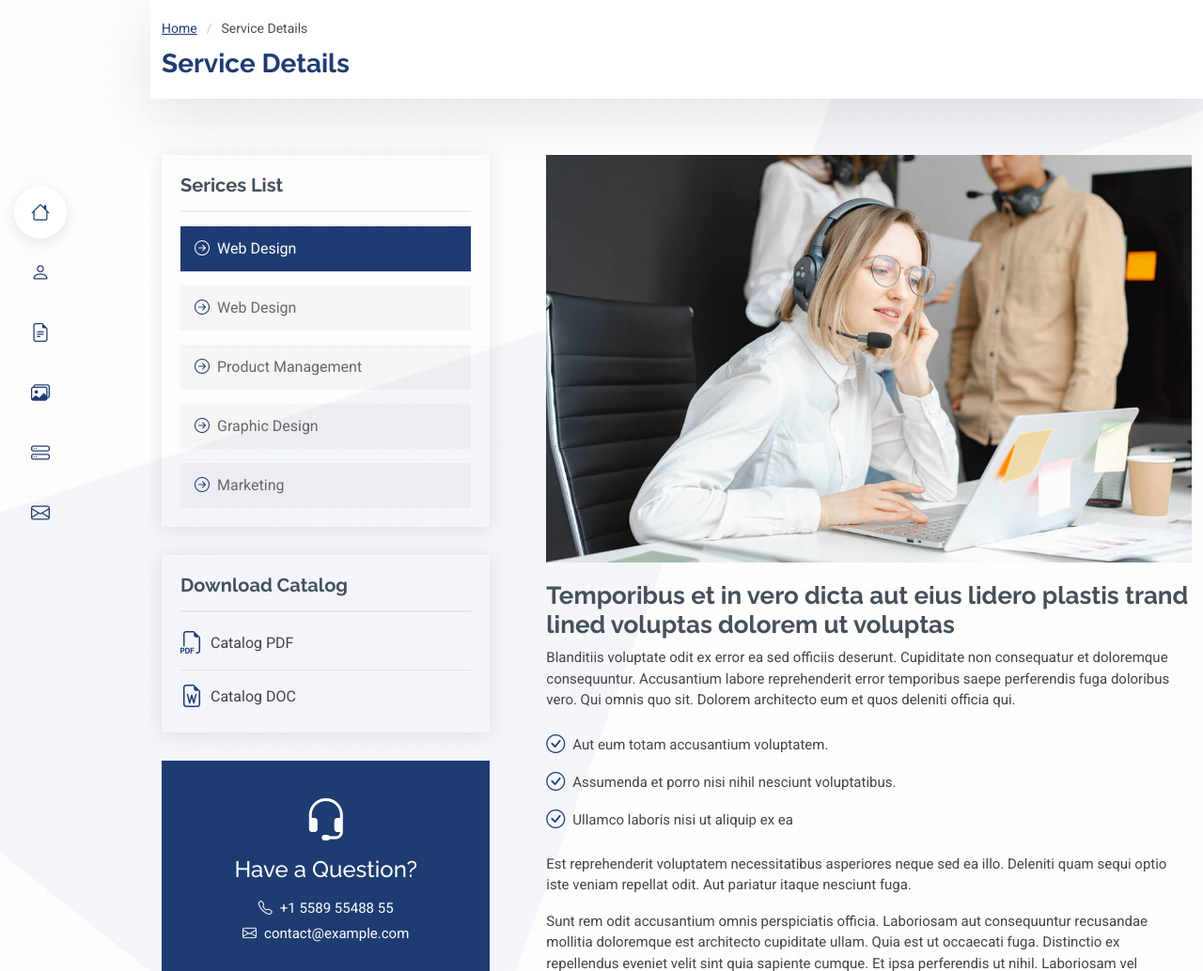
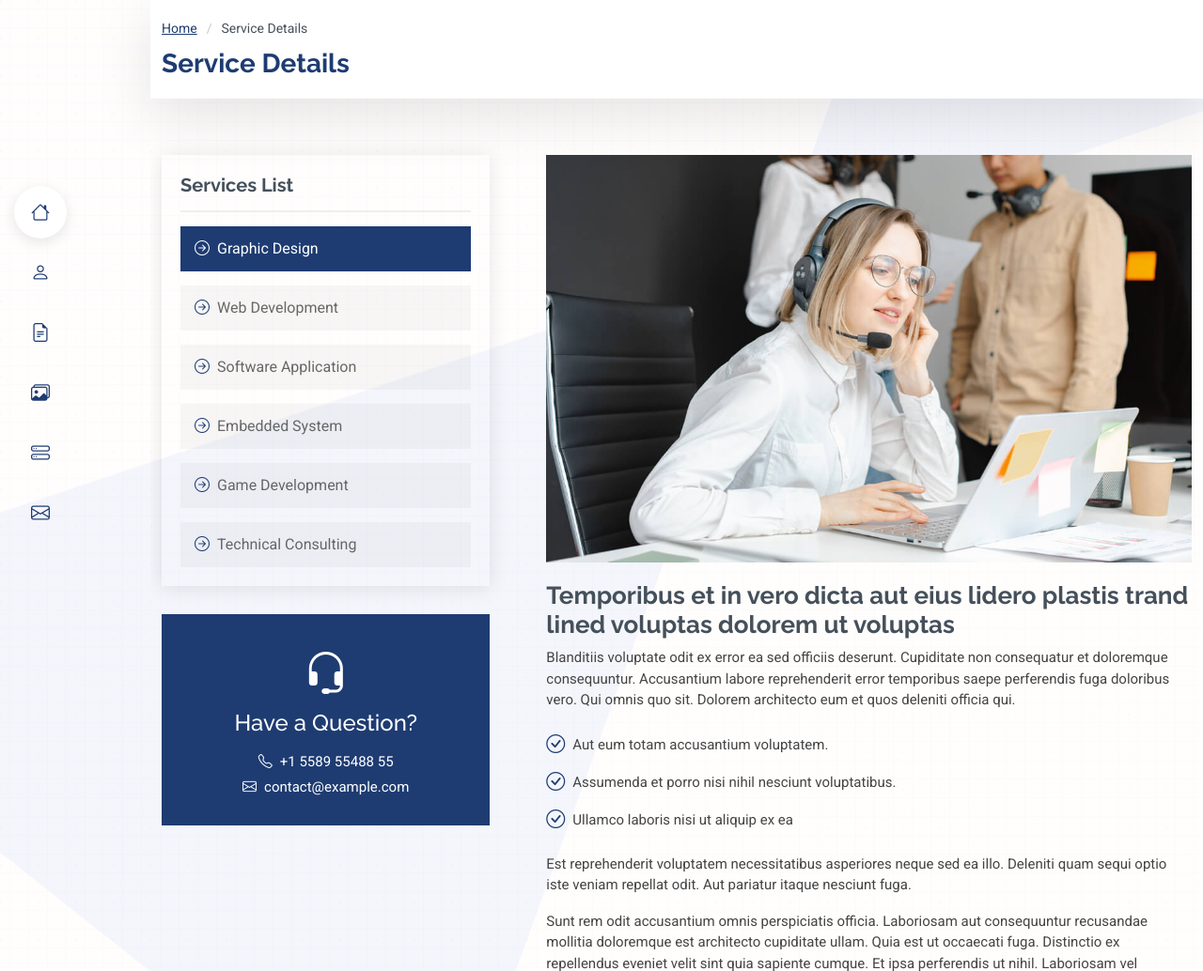
Before and after one commit to LanceKent19/MyPortfolio, a PHP site: page /service-details/service-details.php in a window 1280 px wide. Shown: the top 1034 px of the page at 94% size. Run offline with PHP 8.4, Linux system fonts and the light colour scheme.

Commit message:
changing the service info

```diff
--- a/service-details/service-details.php
+++ b/service-details/service-details.php
@@ -18,6 +18,7 @@
   <link
     href="https://fonts.googleapis.com/css2?family=Roboto:ital,wght@0,100;0,300;0,400;0,500;0,700;0,900;1,100;1,300;1,400;1,500;1,700;1,900&family=Poppins:ital,wght@0,100;0,200;0,300;0,400;0,500;0,600;0,700;0,800;0,900;1,100;1,200;1,300;1,400;1,500;1,600;1,700;1,800;1,900&family=Raleway:ital,wght@0,100;0,200;0,300;0,400;0,500;0,600;0,700;0,800;0,900;1,100;1,200;1,300;1,400;1,500;1,600;1,700;1,800;1,900&display=swap"
     rel="stylesheet">
+  <link rel="stylesheet" href="https://cdnjs.cloudflare.com/ajax/libs/font-awesome/6.5.0/css/all.min.css">
 
   <!-- Vendor CSS Files -->
   <link href="../assets/vendor/bootstrap/css/bootstrap.min.css" rel="stylesheet">
@@ -76,23 +77,24 @@
           <div class="col-lg-4" data-aos="fade-up" data-aos-delay="100">
 
             <div class="service-box">
-              <h4>Serices List</h4>
+              <h4>Services List</h4>
               <div class="services-list">
-                <a href="#" class="active"><i class="bi bi-arrow-right-circle"></i><span>Web Design</span></a>
-                <a href="#"><i class="bi bi-arrow-right-circle"></i><span>Web Design</span></a>
-                <a href="#"><i class="bi bi-arrow-right-circle"></i><span>Product Management</span></a>
-                <a href="#"><i class="bi bi-arrow-right-circle"></i><span>Graphic Design</span></a>
-                <a href="#"><i class="bi bi-arrow-right-circle"></i><span>Marketing</span></a>
+                <a href="#" class="active"><i class="bi bi-arrow-right-circle"></i><span>Graphic Design</span></a>
+                <a href="#"><i class="bi bi-arrow-right-circle"></i><span>Web Development</span></a>
+                <a href="#"><i class="bi bi-arrow-right-circle"></i><span>Software Application</span></a>
+                <a href="#"><i class="bi bi-arrow-right-circle"></i><span>Embedded System</span></a>
+                <a href="#"><i class="bi bi-arrow-right-circle"></i><span>Game Development</span></a>
+                <a href="#"><i class="bi bi-arrow-right-circle"></i><span>Technical Consulting</span></a>
               </div>
             </div><!-- End Services List -->
 
-            <div class="service-box">
+            <!-- <div class="service-box">
               <h4>Download Catalog</h4>
               <div class="download-catalog">
                 <a href="#"><i class="bi bi-filetype-pdf"></i><span>Catalog PDF</span></a>
                 <a href="#"><i class="bi bi-file-earmark-word"></i><span>Catalog DOC</span></a>
               </div>
-            </div><!-- End Services List -->
+            </div>End Services List -->
 
             <div class="help-box d-flex flex-column justify-content-center align-items-center">
               <i class="bi bi-headset help-icon"></i>
```
